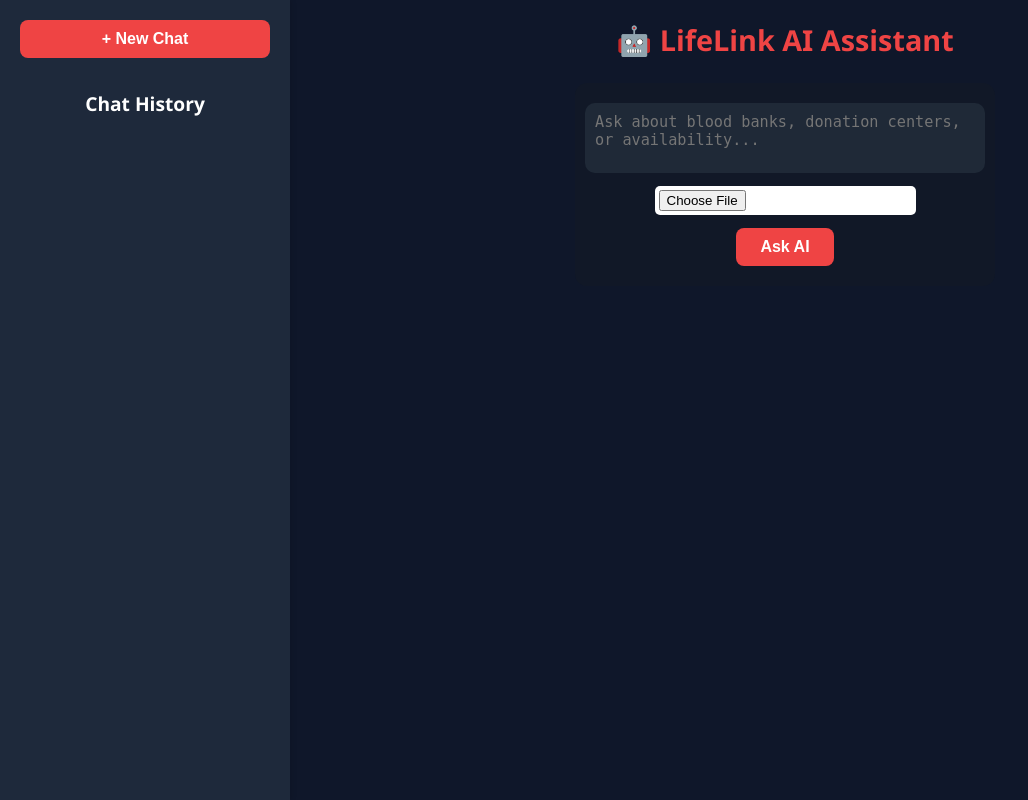
After one commit to Udaykumar1677/bloodsource, a Flask app: template templates/ai_chatbox.html in a window 1280 px wide. The commit adds this page. Shown: the whole page, without its empty margins (0-1028 px from the left). Run offline with Flask 3, Linux system fonts and the light colour scheme; the template is opened without the code that fills it, so the values that code supplies are empty.

Commit message:
Updated AI chatbox with Telugu support and delete chat feature

```diff
--- a/app.py
+++ b/app.py
@@ -1,8 +1,12 @@
 from flask import Flask, render_template, request, redirect, jsonify
 import sqlite3
 import os
+import google.generativeai as genai  # ✅ Gemini AI integration
 
 app = Flask(__name__)
+
+# ✅ Configure Gemini API
+genai.configure(api_key="AIzaSyCdIAKn4sl9OBeVSkKvcZoRNVhONQUTwk0")  # 🔑 Replace with your valid Gemini API key
 
 # ✅ Reusable database connection
 def get_db_connection():
@@ -16,7 +20,6 @@ def create_tables():
     conn = get_db_connection()
     cursor = conn.cursor()
 
-    # Donors table
     cursor.execute('''
         CREATE TABLE IF NOT EXISTS donors (
             id INTEGER PRIMARY KEY AUTOINCREMENT,
@@ -28,7 +31,6 @@ def create_tables():
         )
     ''')
 
-    # Blood Requests table
     cursor.execute('''
         CREATE TABLE IF NOT EXISTS requests (
             id INTEGER PRIMARY KEY AUTOINCREMENT,
@@ -41,7 +43,6 @@ def create_tables():
         )
     ''')
 
-    # Blood Banks table
     cursor.execute('''
         CREATE TABLE IF NOT EXISTS blood_banks (
             id INTEGER PRIMARY KEY AUTOINCREMENT,
@@ -55,7 +56,6 @@ def create_tables():
     conn.commit()
     conn.close()
 
-# Call this once when app starts
 create_tables()
 
 # ✅ Home page
@@ -128,7 +128,7 @@ def view_requests():
     conn.close()
     return render_template('view_requests.html', requests=requests_data)
 
-# ✅ Blood Banks - Add and View
+# ✅ Blood Banks
 @app.route('/blood_banks', methods=['GET', 'POST'])
 def blood_banks():
     conn = get_db_connection()
@@ -152,7 +152,7 @@ def blood_banks():
 
     return render_template('blood_banks.html', banks=banks)
 
-# ✅ Update Blood Bank (for inline editing)
+# ✅ Update Blood Bank
 @app.route('/update_bank/<int:id>', methods=['POST'])
 def update_bank(id):
     data = request.get_json()
@@ -177,6 +177,79 @@ def delete_bank(id):
     conn.close()
     return redirect('/blood_banks')
 
+# ✅ AI Chatbox (Enhanced with Telugu Support & Neat Output)
+chat_sessions = {}
+
+@app.route('/ai_chat', methods=['GET', 'POST'])
+def ai_chat():
+    user_input = None
+    ai_response = None
+
+    if 'chat' not in chat_sessions:
+        model = genai.GenerativeModel("gemini-2.0-flash")
+        chat_sessions['chat'] = model.start_chat()
+
+    chat = chat_sessions['chat']
+
+    if 'history' not in chat_sessions:
+        chat_sessions['history'] = []
+
+    history = chat_sessions['history']
+
+    if request.method == 'POST':
+        user_input = request.form.get('question')
+
+        # --- Detect Telugu Request ---
+        is_telugu = "telugu" in user_input.lower() or "తెలుగు" in user_input
+
+        # --- Prepare prompt ---
+        prompt = f"""
+You are BloodSource AI Assistant.
+The user might ask for blood banks in any Indian city.
+Fetch and list *all* available blood banks in that city with:
+- Hospital/Blood Bank Name 🏥
+- Address 📍
+- Contact Number ☎️ (if known)
+- Available Blood Groups 🩸
+- Units Available
+
+Make the answer neat and professional using bullet points and emojis.
+
+If the user asks "in Telugu" or uses Telugu words, translate your final answer into Telugu.
+
+User query: {user_input}
+"""
+
+        try:
+            response = chat.send_message(prompt)
+            ai_response = response.text.strip()
+        except Exception as e:
+            ai_response = f"⚠️ Error: {str(e)}"
+
+        # Save chat
+        history.append({
+            "id": len(history) + 1,
+            "question": user_input,
+            "answer": ai_response
+        })
+
+    return render_template(
+        "ai_chatbox.html",
+        user_input=user_input,
+        ai_response=ai_response,
+        history=history
+    )
+
+# ✅ Delete a specific chat message by ID
+@app.route('/delete_chat/<int:qa_id>', methods=['POST'])
+def delete_chat(qa_id):
+    # Check if chat history exists
+    if 'history' in chat_sessions and len(chat_sessions['history']) > 0:
+        chat_sessions['history'] = [
+            msg for msg in chat_sessions['history'] if msg['id'] != qa_id
+        ]
+    return redirect('/ai_chat')
+
 # ✅ Run app
 if __name__ == '__main__':
     app.run(host='0.0.0.0', port=10000, debug=True)
--- /dev/null
+++ b/templates/ai_chatbox.html
@@ -0,0 +1,205 @@
+<!DOCTYPE html>
+<html lang="en">
+<head>
+  <meta charset="UTF-8">
+  <title>BloodSource AI Assistant</title>
+  <link rel="stylesheet" href="https://cdnjs.cloudflare.com/ajax/libs/font-awesome/6.5.0/css/all.min.css">
+  <style>
+    body {
+      margin: 0;
+      font-family: 'Segoe UI', sans-serif;
+      background-color: #0f172a;
+      color: #ffffff;
+      display: flex;
+      height: 100vh;
+      overflow: hidden;
+    }
+
+    .sidebar {
+      width: 250px;
+      background-color: #1e293b;
+      padding: 20px;
+      box-shadow: 2px 0 5px rgba(0,0,0,0.1);
+      display: flex;
+      flex-direction: column;
+    }
+
+    .sidebar h2 {
+      margin-bottom: 1rem;
+      font-size: 1.2rem;
+      color: #fff;
+      text-align: center;
+    }
+
+    .chat-button {
+      background-color: #ef4444;
+      color: #fff;
+      border: none;
+      padding: 10px;
+      border-radius: 8px;
+      cursor: pointer;
+      margin-bottom: 1rem;
+      font-size: 1rem;
+      font-weight: bold;
+    }
+
+    .chat-button:hover {
+      background-color: #dc2626;
+    }
+
+    .chat-history {
+      flex-grow: 1;
+      overflow-y: auto;
+    }
+
+    .chat-history-item {
+      background-color: #0f172a;
+      padding: 10px;
+      margin-bottom: 8px;
+      border-radius: 6px;
+      cursor: pointer;
+    }
+
+    .chat-history-item:hover {
+      background-color: #334155;
+    }
+
+    .delete-button {
+      color: #f87171;
+      border: none;
+      background: none;
+      cursor: pointer;
+      margin-top: 4px;
+      display: block;
+    }
+
+    .main-content {
+      flex-grow: 1;
+      padding: 20px;
+      overflow-y: auto;
+    }
+
+    .chat-header {
+      font-size: 1.8rem;
+      color: #ef4444;
+      margin-bottom: 1.5rem;
+      text-align: center;
+      font-weight: bold;
+    }
+
+    .chat-container {
+      margin-bottom: 1.5rem;
+    }
+
+    .chat-user {
+      font-weight: bold;
+      margin-bottom: 8px;
+    }
+
+    .chat-question {
+      background-color: #0f172a;
+      padding: 10px;
+      border-radius: 8px;
+      margin-bottom: 12px;
+      font-size: 1rem;
+      border-left: 4px solid #ef4444;
+    }
+
+    .chat-ai {
+      background-color: #1e293b;
+      padding: 20px;
+      border-radius: 12px;
+      border-left: 6px solid #38bdf8;
+      font-size: 1.1rem;
+      line-height: 1.8;
+      white-space: pre-wrap;
+    }
+
+    .chat-form {
+      background-color: #111827;
+      padding: 20px;
+      border-radius: 12px;
+      display: flex;
+      flex-direction: column;
+      align-items: center;
+      gap: 0.8rem;
+      max-width: 380px;
+      margin: 0 auto;
+    }
+
+    .chat-form textarea {
+      width: 100%;
+      height: 50px;
+      padding: 10px;
+      border-radius: 10px;
+      font-size: 0.95rem;
+      border: none;
+      resize: none;
+      background-color: #1f2937;
+      color: white;
+    }
+
+    .chat-form input[type="file"] {
+      background-color: white;
+      border-radius: 5px;
+      padding: 4px;
+    }
+
+    .chat-form button {
+      background-color: #ef4444;
+      color: white;
+      padding: 10px 24px;
+      font-size: 1rem;
+      border: none;
+      border-radius: 8px;
+      cursor: pointer;
+      font-weight: bold;
+    }
+
+    .chat-form button:hover {
+      background-color: #dc2626;
+    }
+
+  </style>
+</head>
+<body>
+
+  <div class="sidebar">
+    <button class="chat-button" onclick="window.location.href='/ai_chat'">+ New Chat</button>
+    <h2>Chat History</h2>
+    <div class="chat-history">
+      {% for item in history %}
+        <div class="chat-history-item" onclick="window.location.href='/ai_chat?chat_id={{ item['id'] }}'">
+          {{ item['question'][:30] }}...
+          <form method="POST" action="/delete_chat/{{ item['id'] }}">
+            <button type="submit" class="delete-button">Delete</button>
+          </form>
+        </div>
+      {% endfor %}
+    </div>
+  </div>
+
+  <div class="main-content">
+    <div class="chat-header">
+      🤖 LifeLink AI Assistant
+    </div>
+
+    {% if user_input and ai_response %}
+      <div class="chat-container">
+        <div class="chat-user">You:</div>
+        <div class="chat-question">{{ user_input }}</div>
+
+        <div class="chat-user">AI:</div>
+        <div class="chat-ai">{{ ai_response }}</div>
+      </div>
+    {% endif %}
+
+    <form class="chat-form" method="POST" enctype="multipart/form-data">
+      <textarea name="question" placeholder="Ask about blood banks, donation centers, or availability..." required></textarea>
+      <input type="file" name="image">
+      <button type="submit">Ask AI</button>
+    </form>
+  </div>
+
+</body>
+</html>
--- a/templates/index.html
+++ b/templates/index.html
@@ -75,7 +75,7 @@
         <a href="/view_donors" class="btn">View Donors</a>
         <a href="/view_requests" class="btn">View Blood Requests</a>
         <a href="/blood_banks" class="btn">Blood Banks</a>
-
+        <a href="/ai_chat" class="btn">AI Chat Assistant</a>
     </div>
 </body>
 </html>
```
Also changed, not shown: bloodsource.db.
